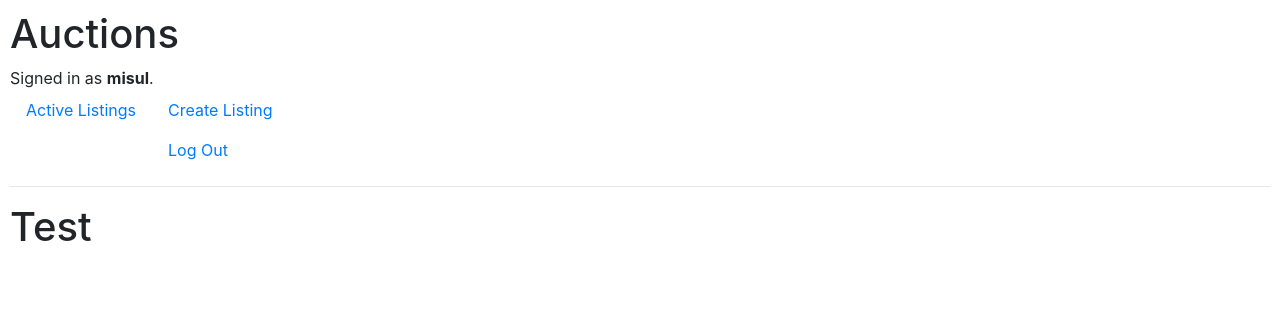
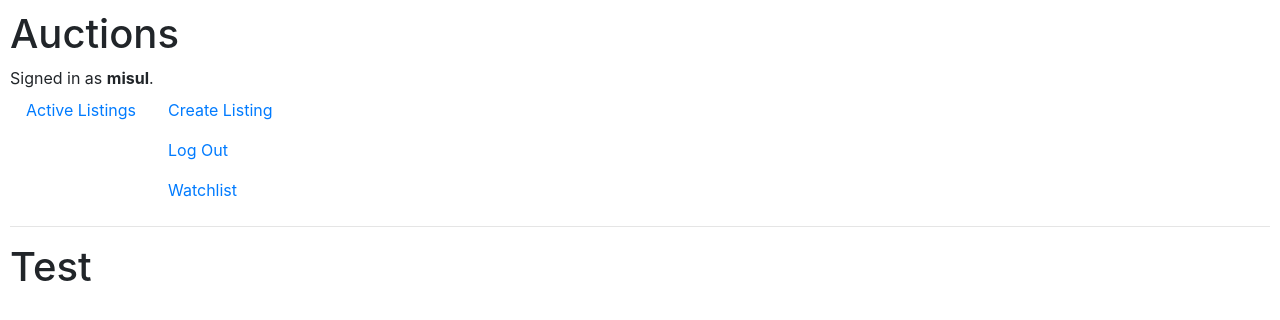
Before and after one commit to TheMisu/HarvardCommerce, a Django app: template auctions/templates/auctions/watchlist.html in a window 1280 px wide. Shown: the top 320 px of the page. Run offline with Django 3.2, Linux system fonts and the light colour scheme; the template is opened without the code that fills it, so the values that code supplies are empty; a user stored in the database is signed in; parts of the project's set-up code (start-up, migrations or seed data) failed here and were passed over; some libraries are stand-ins or nearby versions.

Commit message:
Added the watchlist button to the navbar.

```diff
--- a/auctions/templates/auctions/layout.html
+++ b/auctions/templates/auctions/layout.html
@@ -24,6 +24,7 @@
                 <li class="nav-item">
                     <a class="nav-link" href="{% url 'create' %}">Create Listing</a>
                     <a class="nav-link" href="{% url 'logout' %}">Log Out</a>
+                    <a class="nav-link" href="{% url 'watchlist' %}">Watchlist</a>
                 </li>
             {% else %}
                 <li class="nav-item">
```
